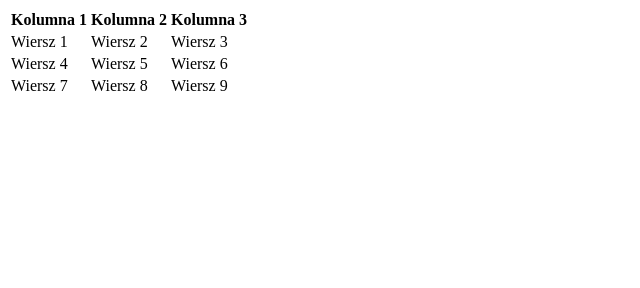
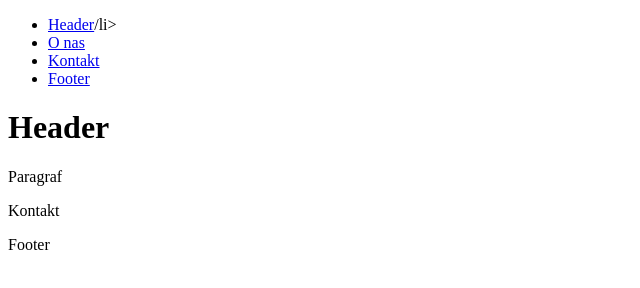
Before and after one commit to sskwodgik/html, a plain HTML site: page index.html in a window 1280 px wide. Shown: the whole page, without its empty margins (0-640 px from the left). Drawn offline with Linux system fonts and the light colour scheme.

Commit message:
'poprawka'

```diff
--- a/index.html
+++ b/index.html
@@ -6,31 +6,25 @@
     <title>Document</title>
 </head>
 <body>
-    <table>
-        <thead>
-            <tr>
-                <th>Kolumna 1</th>
-                <th>Kolumna 2</th>
-                <th>Kolumna 3</th>
-            </tr>
-        </thead>
-        <tbody>
-            <tr>
-                <td>Wiersz 1</td>
-                <td>Wiersz 2</td>
-                <td>Wiersz 3</td>
-            </tr>
-            <tr>
-                <td>Wiersz 4</td>
-                <td>Wiersz 5</td>
-                <td>Wiersz 6</td>
-            </tr>
-            <tr>
-                <td>Wiersz 7</td>
-                <td>Wiersz 8</td>
-                <td>Wiersz 9</td>
-            </tr>
-        </tbody>
-    </table>
+    <nav>
+        <ul>
+            <li><a href="#main">Header</a>/li>
+            <li><a href="#o-nas">O nas</a></li>
+            <li><a href="#kontakt">Kontakt</a></li>
+            <li><a href="#footer">Footer</a></li>
+        </ul>
+    </nav>
+    <header id="main">
+        <h1>Header</h1>
+    </header>
+    <section id="o-nas">
+        <p class="tekst">Paragraf</p>
+    </section>
+    <section id="kontakt">
+        <p class="tekst">Kontakt</p>
+    </section>
+    <footer id="footer">
+        <p>Footer</p>
+    </footer>
 </body>
 </html>
```
